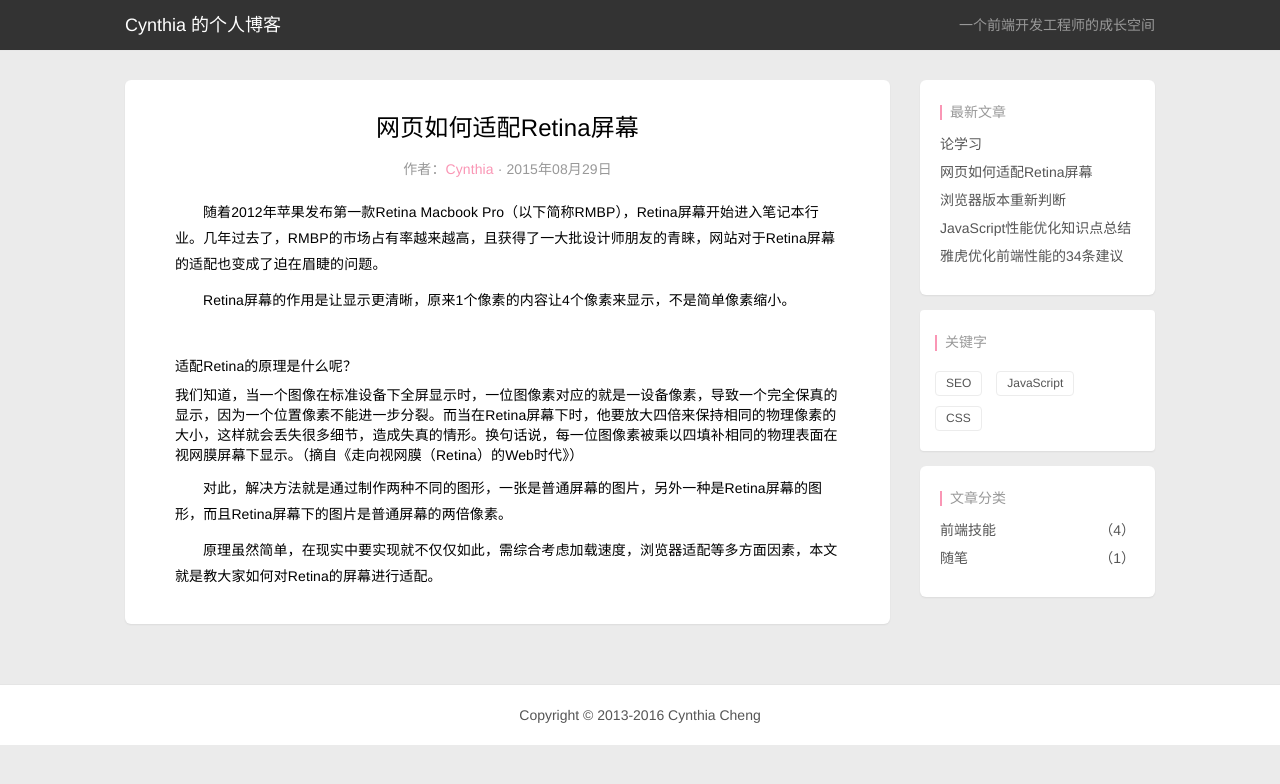
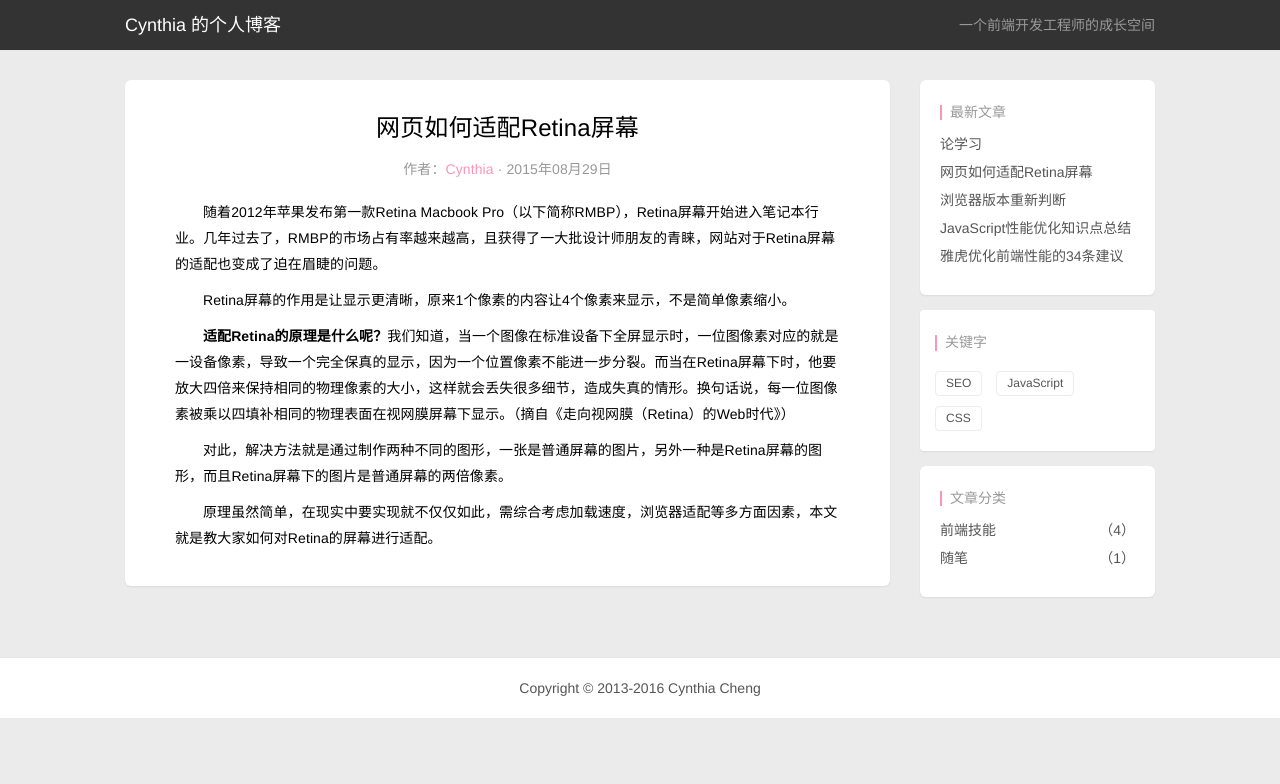
Before and after one commit to ChengYiFan/Blog, a Jekyll site: the page built from _posts/2015-08-29-how-page-adapter-retina-screen.html, in a window 1280 px wide. Shown: the top 784 px of the page. Built offline with Jekyll 4.4.1, drawn with Linux system fonts in a browser that asks for light colours; nearby versions of some CDN libraries; Markdown is read by kramdown in place of the engine named in the settings.

```diff
--- a/_posts/2015-08-29-how-page-adapter-retina-screen.html
+++ b/_posts/2015-08-29-how-page-adapter-retina-screen.html
@@ -13,7 +13,7 @@ excerpt: 随着2012年苹果发布第一款Retina Macbook Pro（以下简称RMBP
 <article>
     <p>&nbsp;&nbsp;&nbsp;&nbsp;&nbsp;&nbsp;&nbsp;随着2012年苹果发布第一款Retina Macbook Pro（以下简称RMBP），Retina屏幕开始进入笔记本行业。几年过去了，RMBP的市场占有率越来越高，且获得了一大批设计师朋友的青睐，网站对于Retina屏幕的适配也变成了迫在眉睫的问题。</p>
     <p>&nbsp;&nbsp;&nbsp;&nbsp;&nbsp;&nbsp;&nbsp;Retina屏幕的作用是让显示更清晰，原来1个像素的内容让4个像素来显示，不是简单像素缩小。</p>
-    <p>&nbsp;&nbsp;&nbsp;&nbsp;&nbsp;&nbsp;&nbsp;<h5>适配Retina的原理是什么呢？</h5>我们知道，当一个图像在标准设备下全屏显示时，一位图像素对应的就是一设备像素，导致一个完全保真的显示，因为一个位置像素不能进一步分裂。而当在Retina屏幕下时，他要放大四倍来保持相同的物理像素的大小，这样就会丢失很多细节，造成失真的情形。换句话说，每一位图像素被乘以四填补相同的物理表面在视网膜屏幕下显示。（摘自《走向视网膜（Retina）的Web时代》）</p>
+    <p>&nbsp;&nbsp;&nbsp;&nbsp;&nbsp;&nbsp;&nbsp;<strong>适配Retina的原理是什么呢？</strong>我们知道，当一个图像在标准设备下全屏显示时，一位图像素对应的就是一设备像素，导致一个完全保真的显示，因为一个位置像素不能进一步分裂。而当在Retina屏幕下时，他要放大四倍来保持相同的物理像素的大小，这样就会丢失很多细节，造成失真的情形。换句话说，每一位图像素被乘以四填补相同的物理表面在视网膜屏幕下显示。（摘自《走向视网膜（Retina）的Web时代》）</p>
     <p>&nbsp;&nbsp;&nbsp;&nbsp;&nbsp;&nbsp;&nbsp;对此，解决方法就是通过制作两种不同的图形，一张是普通屏幕的图片，另外一种是Retina屏幕的图形，而且Retina屏幕下的图片是普通屏幕的两倍像素。</p>
     <p>&nbsp;&nbsp;&nbsp;&nbsp;&nbsp;&nbsp;&nbsp;原理虽然简单，在现实中要实现就不仅仅如此，需综合考虑加载速度，浏览器适配等多方面因素，本文就是教大家如何对Retina的屏幕进行适配。</p>
 </article>
```
